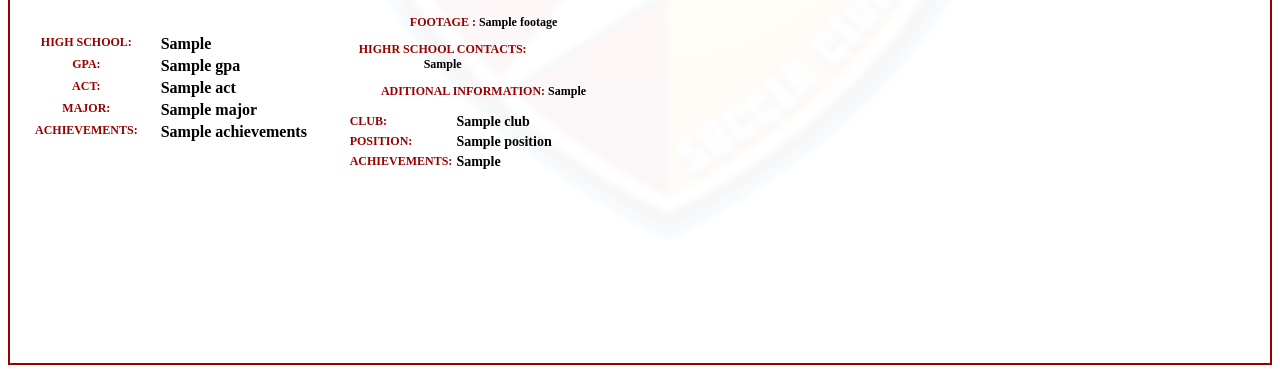
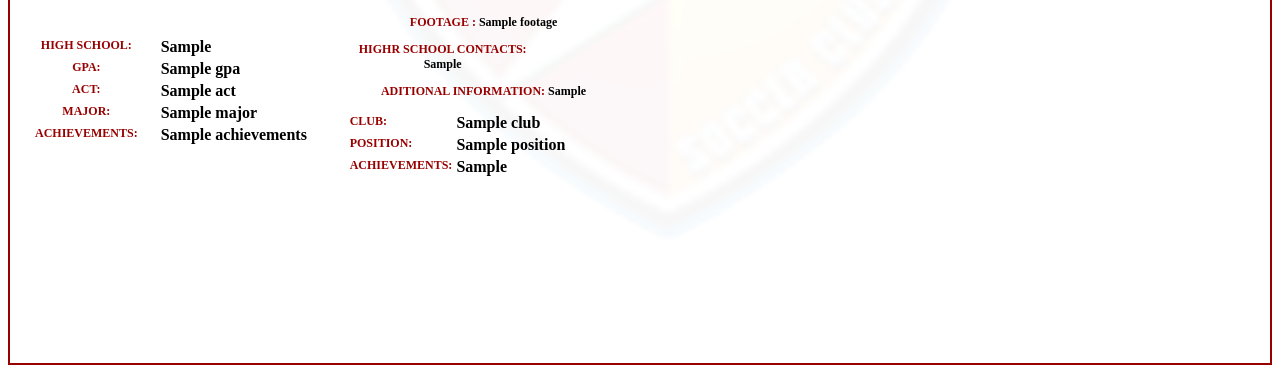
Before and after one commit to izazasif/user_resgistration, a Laravel app: template resources/views/profile/pdf_template.blade.php in a window 1280 px wide. Shown: the part 667-1040 px from the top of the page. Run offline with Laravel 10, Linux system fonts and the light colour scheme; the template is opened without the code that fills it: most values are stand-ins (such as "Sample title", 1, 10 or a date in 2020); grey boxes marked "Sample" are stand-in pictures; data that the repository does not hold is empty.

Commit message:
last12314356776578

```diff
--- a/resources/views/profile/pdf_template.blade.php
+++ b/resources/views/profile/pdf_template.blade.php
@@ -146,16 +146,16 @@
                 <th>
                     <table>
                         <tr>
-                            <th style="padding-left: 20px; font-size: 12px; width: 20px;  margin: 2; color: #990000; text-align: left; vertical-align: top;">CLUB:</th>
-                            <th style="padding-left:-80px;font-size: 14px; width: 160px; text-align: justify; vertical-align: top;">{{ $profile->club }}</th>
+                            <th style="padding-left: 20px; font-size: 12px; width: 20px;  margin:0; color: #990000; text-align: left; vertical-align: top;">CLUB:</th>
+                            <th style="padding-left:-80px;font-size: 16px; width: 160px; text-align: justify; vertical-align: top;">{{ $profile->club }}</th>
                         </tr>
                         <tr>
-                            <th style="padding-left: 20px;font-size: 12px;width:20px;margin: 2;color:#990000;text-align: left;vertical-align: top;">POSITION: </th>
-                            <th style="font-size: 14px;width:80px;text-align: justify;">{{ $profile->position }} </th>
+                            <th style="padding-left: 20px;font-size: 12px;width:20px;margin: 0;color:#990000;text-align: left;vertical-align: top;">POSITION: </th>
+                            <th style="font-size: 16px;width:80px;text-align: justify;">{{ $profile->position }} </th>
                         </tr>
                         <tr>
-                            <th style="padding-left: 20px;font-size: 12px;width:20px;margin: 2;color:#990000;text-align: left;vertical-align: top;">ACHIEVEMENTS:</th>
-                            <th style="font-size: 14px;width:130px;text-align: justify;vertical-align: top;">{{ $profile->c_achievements  }}</th>
+                            <th style="padding-left: 20px;font-size: 12px;width:20px;margin: 0;color:#990000;text-align: left;vertical-align: top;">ACHIEVEMENTS:</th>
+                            <th style="font-size: 16px;width:130px;text-align: justify;vertical-align: top;">{{ $profile->c_achievements  }}</th>
                         </tr>
                             <p style="padding-left: 20px;font-size: 12px;font-weight: bold;color:#990000;margin: 2;">FOOTAGE :  <strong style="color:black;text-align: justify;"> {{ $profile->footage }} </strong></p>
                            <p style="padding-left: 20px;font-size: 12px;font-weight: bold;color:#990000;width:190px;margin: 2;">HIGHR SCHOOL CONTACTS: <strong style="color:black;text-align: justify;"> {{ $profile->h_contact }} </strong> </p>
```
